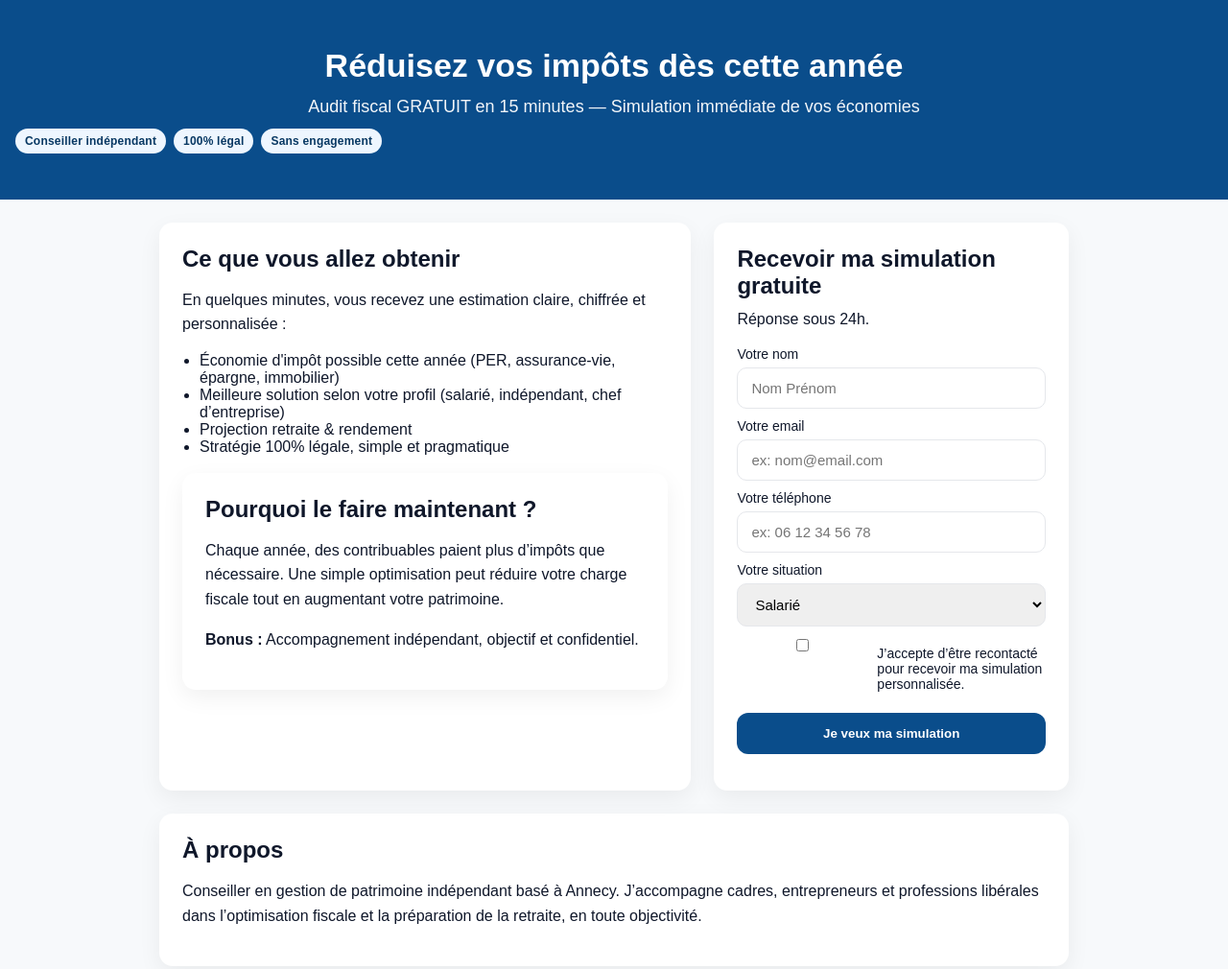
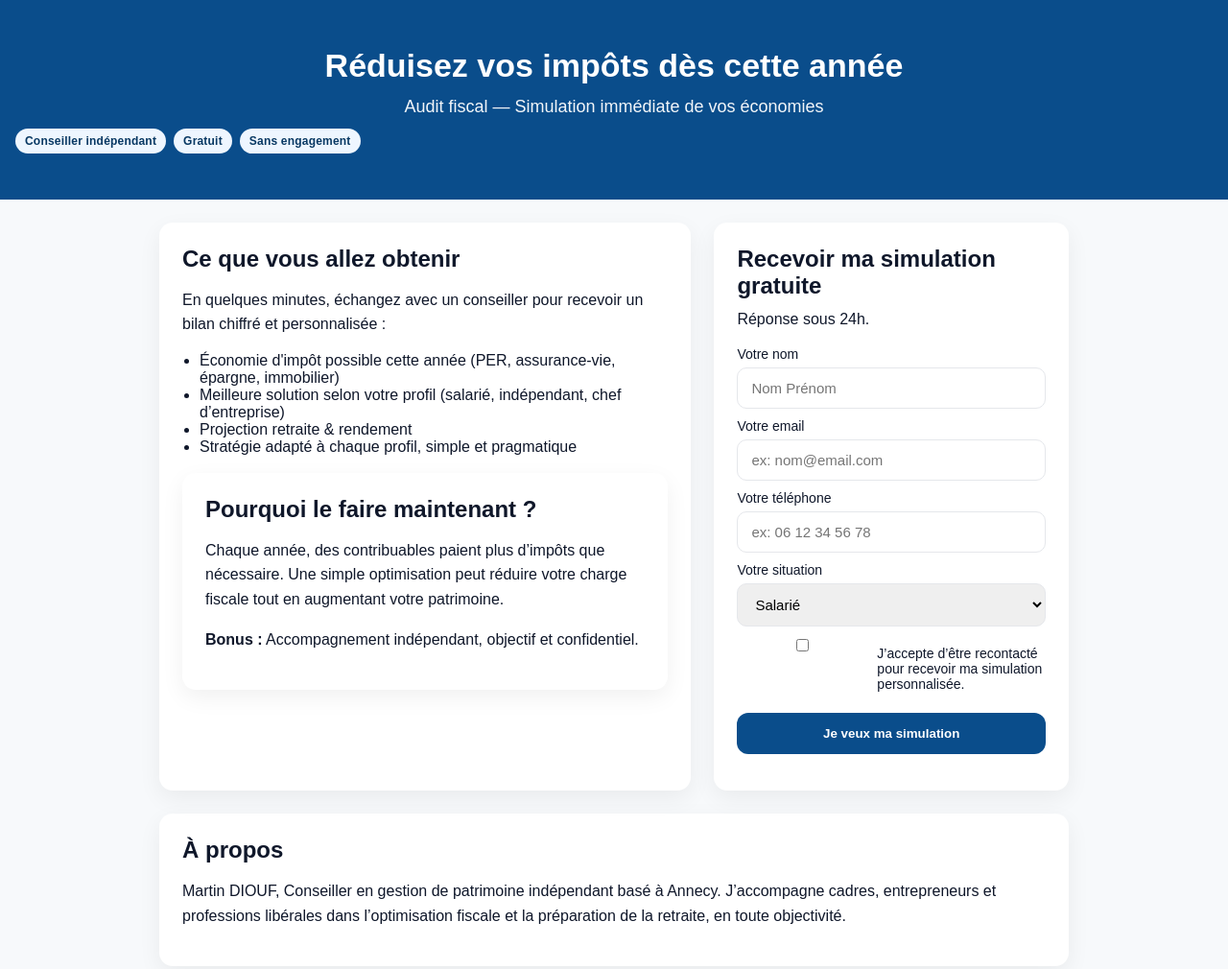
Before and after one commit to laBSL7374/Novaffi, a plain HTML site: page index.html in a window 1280 px wide. Shown: the top 1010 px of the page at 96% size. Drawn offline with Linux system fonts and the light colour scheme.

Commit message:
Revise text and email for better clarity and branding
Updated the description meta tag and various text elements to improve clarity and branding.

```diff
--- a/index.html
+++ b/index.html
@@ -4,7 +4,7 @@
   <meta charset="UTF-8">
   <title>Réduisez vos impôts – Simulation gratuite</title>
   <meta name="viewport" content="width=device-width, initial-scale=1">
-  <meta name="description" content="Audit fiscal gratuit en 15 minutes. Simulation immédiate de vos économies d'impôt avec un conseiller en gestion de patrimoine indépendant.">
+  <meta name="description" content="Audit gratuit minutes. Simulation immédiate de vos économies d'impôt avec Martin DIOUF conseiller en gestion de patrimoine indépendant NOVAFFI.">
   <style>
     :root { --brand:#0a4d8b; }
     * { box-sizing: border-box; }
@@ -34,10 +34,10 @@
 <body>
   <header>
     <h1>Réduisez vos impôts dès cette année</h1>
-    <p>Audit fiscal GRATUIT en 15 minutes — Simulation immédiate de vos économies</p>
+    <p>Audit fiscal — Simulation immédiate de vos économies</p>
     <div class="badges">
       <span class="badge">Conseiller indépendant</span>
-      <span class="badge">100% légal</span>
+      <span class="badge">Gratuit</span>
       <span class="badge">Sans engagement</span>
     </div>
   </header>
@@ -46,12 +46,12 @@
     <section class="grid">
       <article class="card">
         <h2>Ce que vous allez obtenir</h2>
-        <p>En quelques minutes, vous recevez une estimation claire, chiffrée et personnalisée :</p>
+        <p>En quelques minutes, échangez avec un conseiller pour recevoir un bilan chiffré et personnalisée :</p>
         <ul class="list">
           <li>Économie d'impôt possible cette année (PER, assurance‑vie, épargne, immobilier)</li>
           <li>Meilleure solution selon votre profil (salarié, indépendant, chef d’entreprise)</li>
           <li>Projection retraite & rendement</li>
-          <li>Stratégie 100% légale, simple et pragmatique</li>
+          <li>Stratégie adapté à chaque profil, simple et pragmatique</li>
         </ul>
 
         <div class="card" style="margin-top:18px;">
@@ -65,7 +65,7 @@
         <h2>Recevoir ma simulation gratuite</h2>
         <p style="margin-top:-4px;">Réponse sous 24h.</p>
         <!-- Formulaire : envoi direct par email avec FormSubmit -->
-        <form action="https://formsubmit.co/dioufmartin@gmail.com" method="POST">
+        <form action="https://formsubmit.co/mdiouf@novaffi.fr" method="POST">
           <!-- Anti-spam honeypot -->
           <input type="text" name="_honey" style="display:none">
           <input type="hidden" name="_captcha" value="false">
@@ -96,7 +96,7 @@
 
     <section class="card" style="margin-top:24px;">
       <h2>À propos</h2>
-      <p>Conseiller en gestion de patrimoine indépendant basé à Annecy. J’accompagne cadres, entrepreneurs et professions libérales dans l’optimisation fiscale et la préparation de la retraite, en toute objectivité.</p>
+      <p>Martin DIOUF, Conseiller en gestion de patrimoine indépendant basé à Annecy. J’accompagne cadres, entrepreneurs et professions libérales dans l’optimisation fiscale et la préparation de la retraite, en toute objectivité.</p>
     </section>
   </main>
 
```
